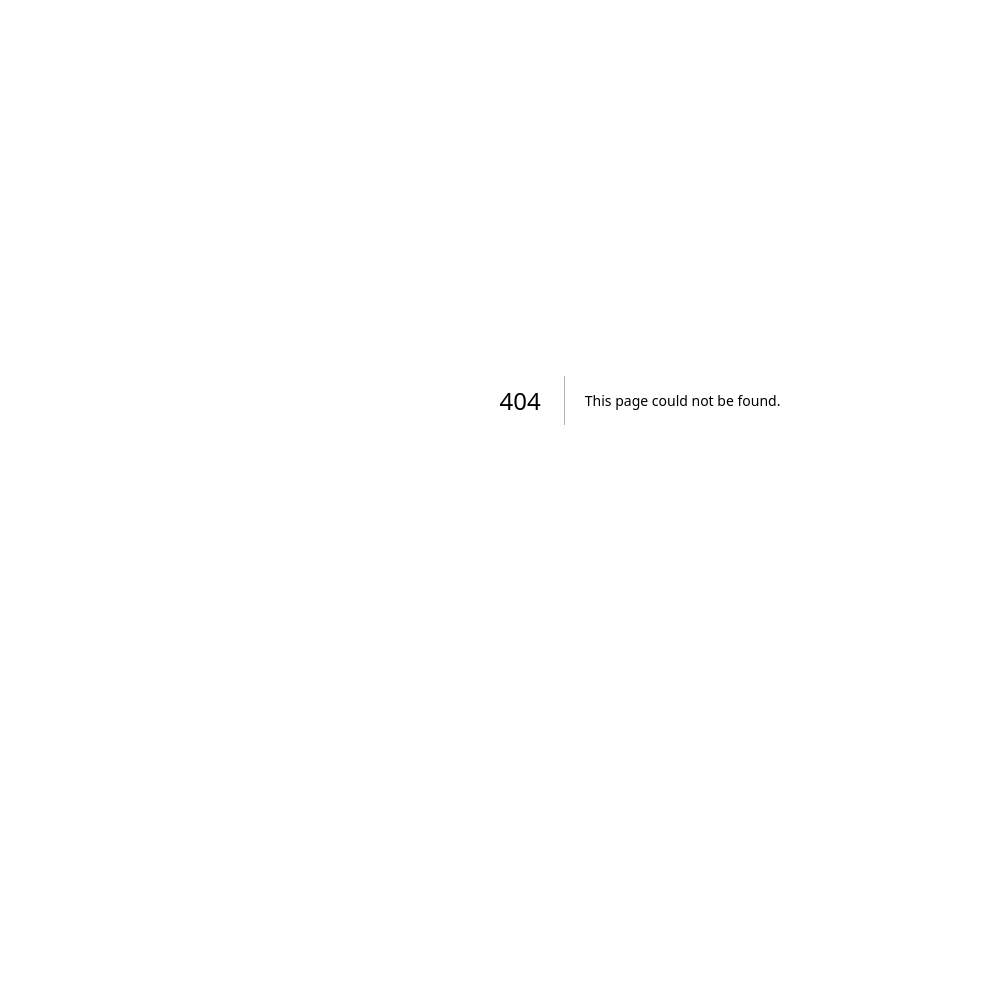
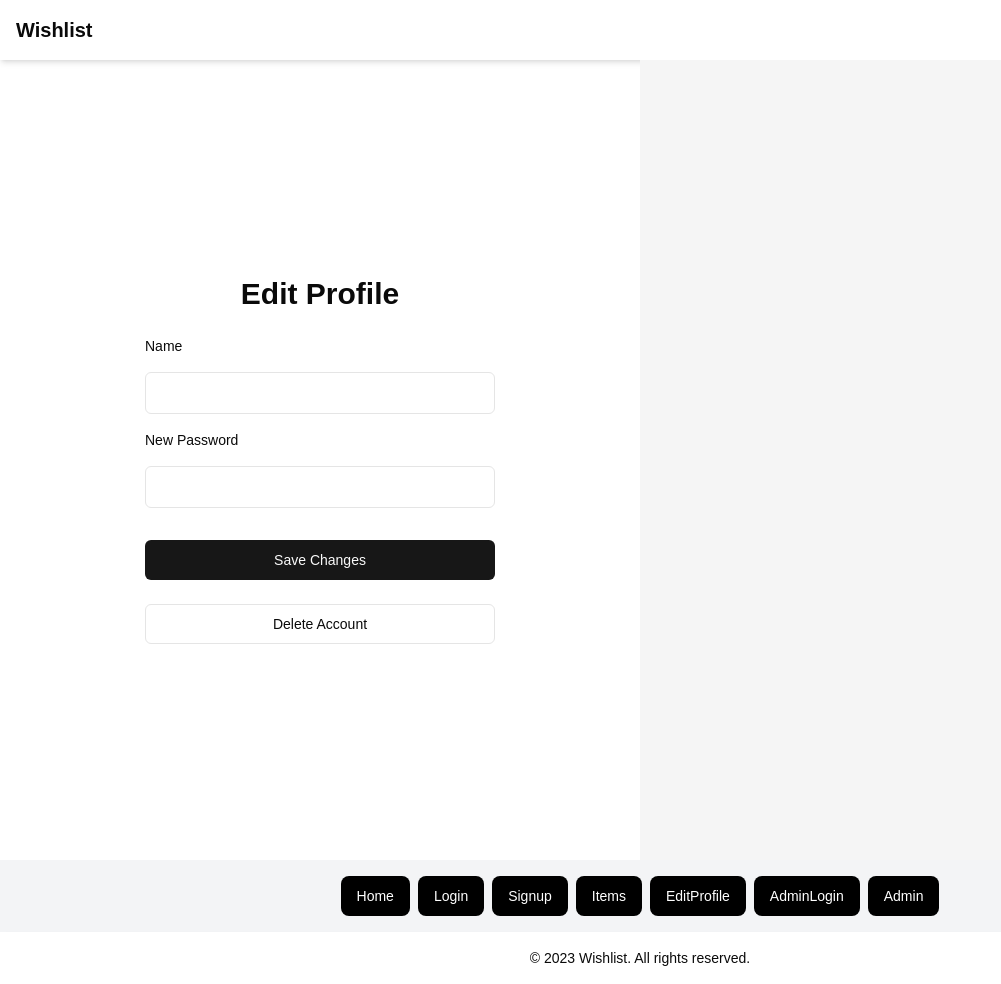
Before and after one commit to tshasan/CST438Project2Frontend, a Next.js app in the folder frontend/: page /editprofile in a window 1280 px wide. Before the commit this address had no page. Shown: the whole page, without its empty margins (0-1001 px from the left). Before the commit the page ends 800 px from the top, so only its background shows below. Built offline with nearby package versions, Linux system fonts and the light colour scheme.

Commit message:
fix: add edit profile page

```diff
--- /dev/null
+++ b/frontend/app/editprofile/page.tsx
@@ -0,0 +1,15 @@
+import DebugRoute from "@/components/common/debugroute";
+import { Footer } from "@/components/common/footer";
+import { Header } from "@/components/common/header";
+import EditProfile from "@/components/pages/editProfile";
+
+export default function Home() {
+  return (
+    <div>
+      <Header />
+      <EditProfile />
+      <DebugRoute />
+      <Footer />
+    </div>
+  );
+}
```
